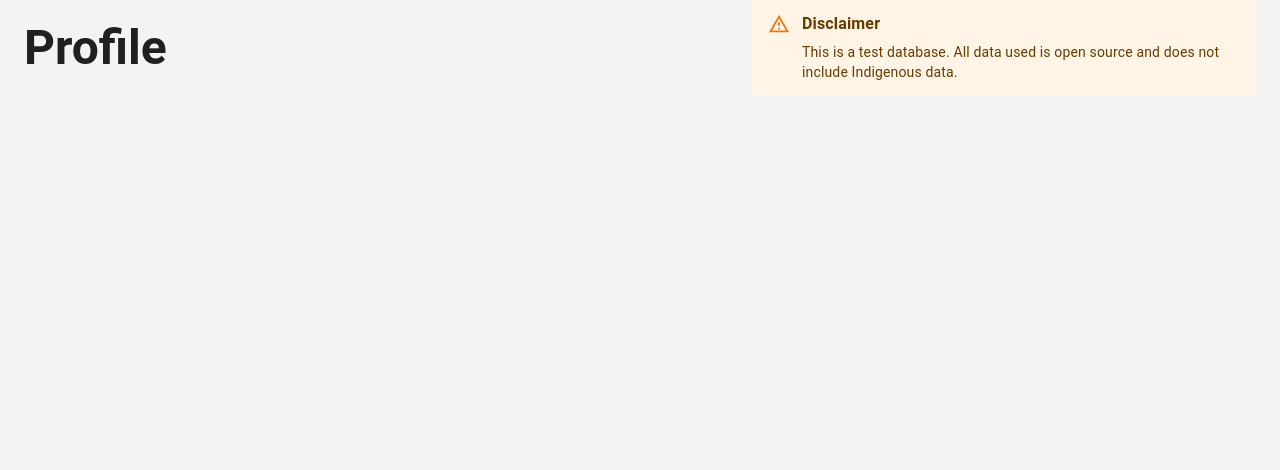
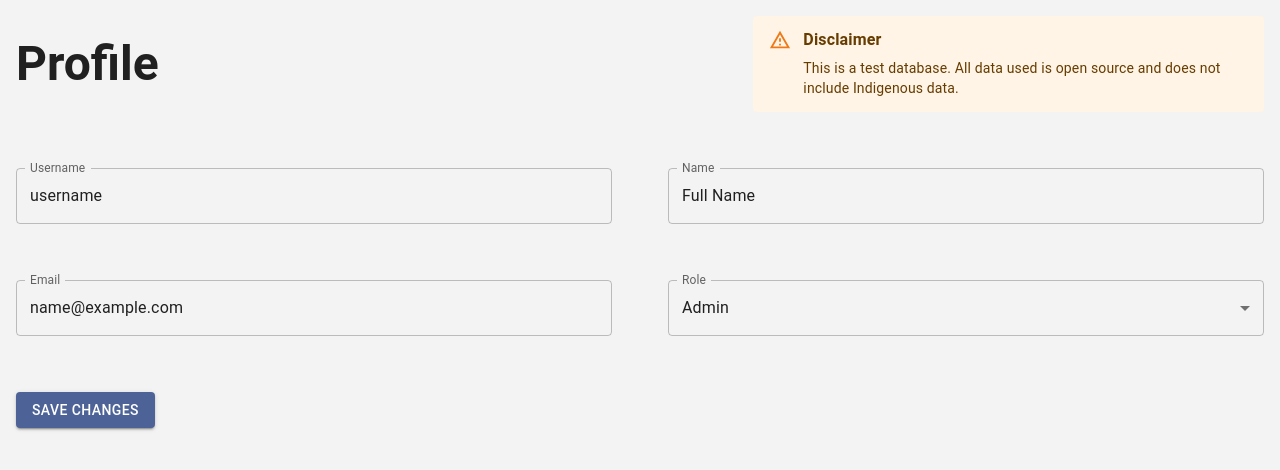
Before and after one commit to wassermanlab/variome, a React (Create React App) app in the folder app/: page /profile in a window 1280 px wide. Shown: the top 470 px of the page. Built offline with nearby package versions, Linux system fonts and the light colour scheme.

Commit message:
creating profile page, still stuck on having header and navigation bar show up

```diff
--- a/app/src/pages/profile.js
+++ b/app/src/pages/profile.js
@@ -1,17 +1,16 @@
-import React from 'react';
+import Box from '@mui/material/Box'
+import Grid from '@mui/material/Grid'
+import Alert from '@mui/material/Alert'
+import Select from '@mui/material/Select'
+import MenuItem from '@mui/material/MenuItem'
+import TextField from '@mui/material/TextField'
+import Typography from '@mui/material/Typography'
+import InputLabel from '@mui/material/InputLabel'
+import AlertTitle from '@mui/material/AlertTitle'
+import CardContent from '@mui/material/CardContent'
+import FormControl from '@mui/material/FormControl'
+import Button from '@mui/material/Button'
 import { styled } from '@mui/material/styles';
-
-import Alert from '@mui/material/Alert';
-import AlertTitle from '@mui/material/AlertTitle';
-import Box from '@mui/material/Box';
-import Card from '@mui/material/Card';
-import CardActions from '@mui/material/CardActions';
-import CardContent from '@mui/material/CardContent';
-import Divider from '@mui/material/Divider';
-import Grid from '@mui/material/Grid'
-import TextField from '@mui/material/TextField';
-import Typography from '@mui/material/Typography';
-import Container from '@mui/material/Container';
 
 const PREFIX = 'Home';
 const classes = {
@@ -29,16 +28,17 @@ const Root = styled('div')(({ theme }) => ({
     },
 }))
 
+const Profile = () => {
 
-export default function Profile() {
+  return (
+    <CardContent>
+      <form>
 
-    return (
-        <Container maxWidth="xl">
-            <Box sx={{ display: 'flex'}}>
+        <Box sx={{ display: 'flex'}}>
                 <Grid container direction="row" justifyContent="center" alignItems="center" spacing={2}>
                     <Grid item xs={7}>
                         <Typography variant="h3" sx={{ fontWeight: 'bold' }}>
-                           Profile
+                            Profile
                         </Typography>
                     </Grid>
                     <Grid item xs={5}>
@@ -50,8 +50,44 @@ export default function Profile() {
                     </Grid>
                 </Grid>
             </Box>
-        </Container>
 
+        <p>&nbsp;</p>
+        <Grid container spacing={7}>
 
+          <Grid item xs={12} sm={6}>
+            <TextField fullWidth label='Username' placeholder='username' defaultValue='username' />
+          </Grid>
+          <Grid item xs={12} sm={6}>
+            <TextField fullWidth label='Name' placeholder='Full Name' defaultValue='Full Name' />
+          </Grid>
+          <Grid item xs={12} sm={6}>
+            <TextField
+              fullWidth
+              type='email'
+              label='Email'
+              placeholder='nameexample.com'
+              defaultValue='name@example.com'
+            />
+          </Grid>
+          <Grid item xs={12} sm={6}>
+            <FormControl fullWidth>
+              <InputLabel>Role</InputLabel>
+              <Select label='Role' defaultValue='admin'>
+                <MenuItem value='admin'>Admin</MenuItem>
+                <MenuItem value='viewer'>Viewer</MenuItem>
+                <MenuItem value='editor'>Editor</MenuItem>
+              </Select>
+            </FormControl>
+          </Grid>
+          <Grid item xs={12}>
+            <Button variant='contained' sx={{ marginRight: 3.5 }}>
+              Save Changes
+            </Button>
+          </Grid>
+        </Grid>
+      </form>
+    </CardContent>
   )
 }
+
+export default Profile
```
